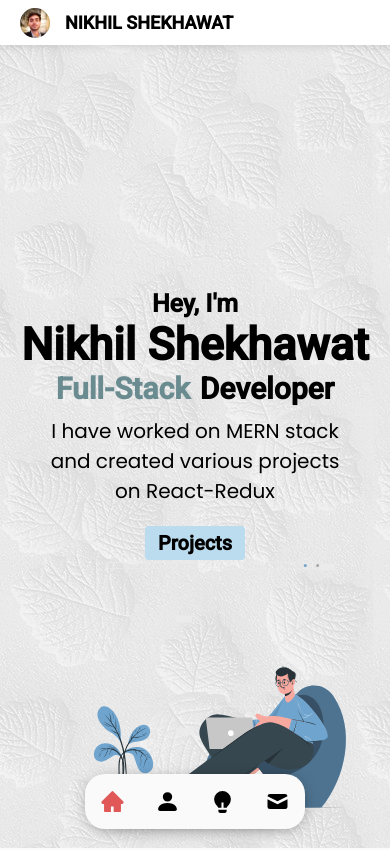
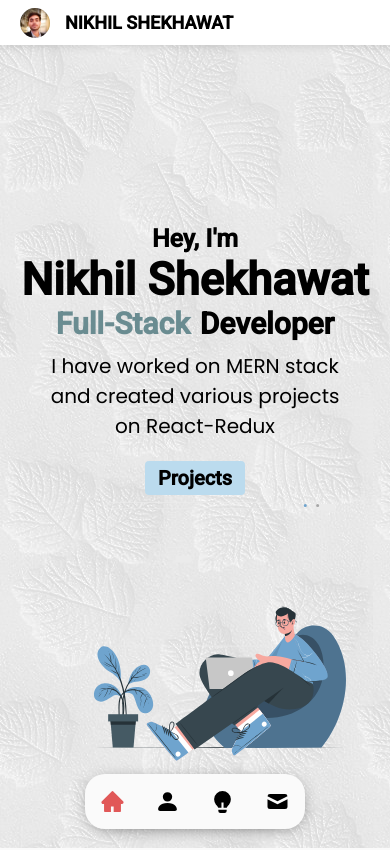
Before and after one commit to nikhil-223/myPortfolio, a React (Create React App) app: page / in a window 390 px wide. Shown: the top 850 px of the page. Built offline with nearby package versions, Linux system fonts and the light colour scheme.

Commit message:
Update Home.scss

```diff
--- a/src/components/home/Home.scss
+++ b/src/components/home/Home.scss
@@ -176,11 +176,13 @@
 }
 
 @media only screen and (max-width: 950px) {
+
 	.links {
 		display: none;
 	}
 	.profile-info {
 		padding: 1.5rem;
+		margin-bottom: 13rem;
 	}
 	.profile-info div:nth-child(1) {
 		display: flex;
@@ -189,7 +191,7 @@
 		text-align: center;
 	}
 	.scroll-indicator {
-		bottom: 15rem;
+		bottom: 25rem;
 	}
 	.profile-info div:nth-child(2) {
 		font-size: 3rem;
@@ -200,9 +202,11 @@
 		font-size: 4.5rem;
 	}
 	.home-illustration {
-		bottom: 1rem;
+		bottom: 7rem;
+		z-index: -1;
 	}
 	.home-illustration img {
 		margin-right: 2rem;
 	}
 }
+//
```
